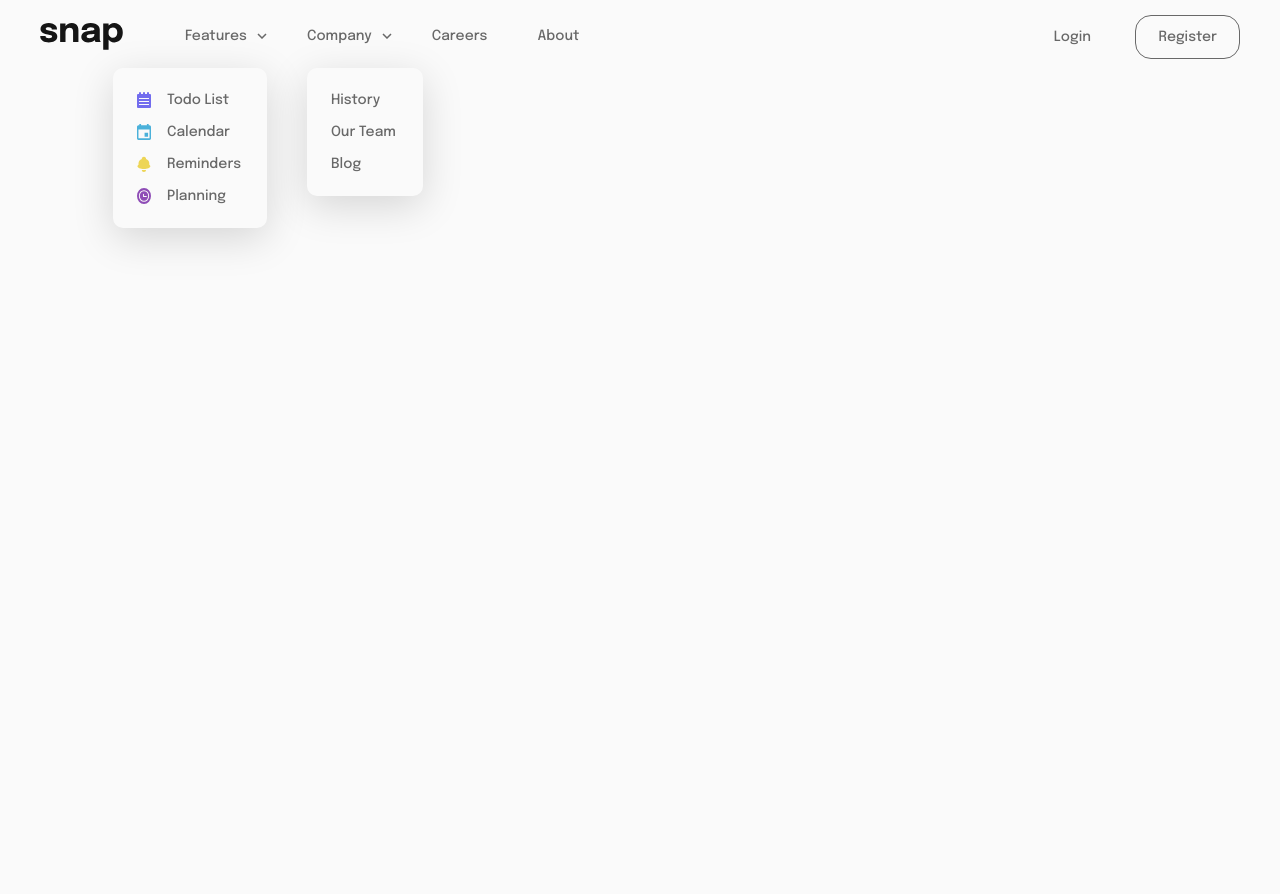
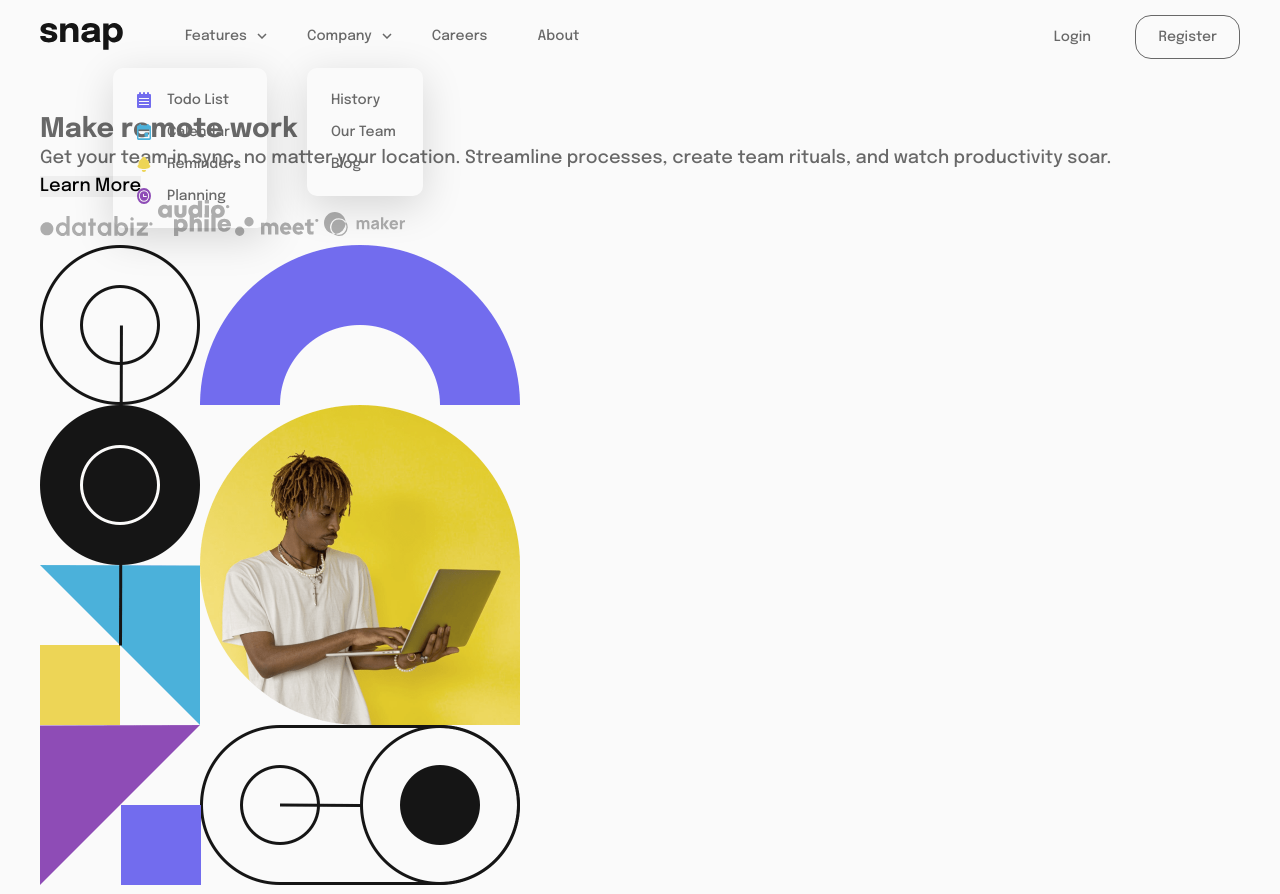
Before and after one commit to ZoitovNurulloh/intro-section, a plain HTML site: page index.html in a window 1280 px wide. Before the commit the page ends 800 px from the top, so only its background shows below. Drawn offline with Linux system fonts and the light colour scheme.

Commit message:
Add make section

```diff
--- a/index.html
+++ b/index.html
@@ -81,6 +81,30 @@
 
     </div>
   </header>
+
+  <main class="main-content">
+    <section class="make">
+      <div class="make__container container--l">
+        <div class="make__wrappper">
+          <h2 class="make__heading">Make
+            remote work</h2>
+          <p class="make__description">Get your team in sync, no matter your location. Streamline processes, create team rituals, and watch productivity soar.</p>
+          <button class="btn__learn">Learn More</button>
+
+          <div class="make__company">
+            <img src="./img/client-databiz.svg" alt="" class="make__partner" width="113" height="20">
+            <img src="./img/client-audiophile.svg" alt="" class="make__partner" width="73" height="36">
+            <img src="./img/client-meet.svg" alt="" class="make__partner" width="84" height="20">
+            <img src="./img/client-maker.svg" alt="" class="make__partner" width="82" height="24">
+          </div>
+        </div>
+
+        <picture class="make__picture">
+          <img class="make__img" src="./img/image-hero-desktop.png" alt="" width="480" height="640">
+        </picture>
+      </div>
+    </section>
+  </main>
   <script src="/js/index.js"></script>
 </body>
 </html>
```
